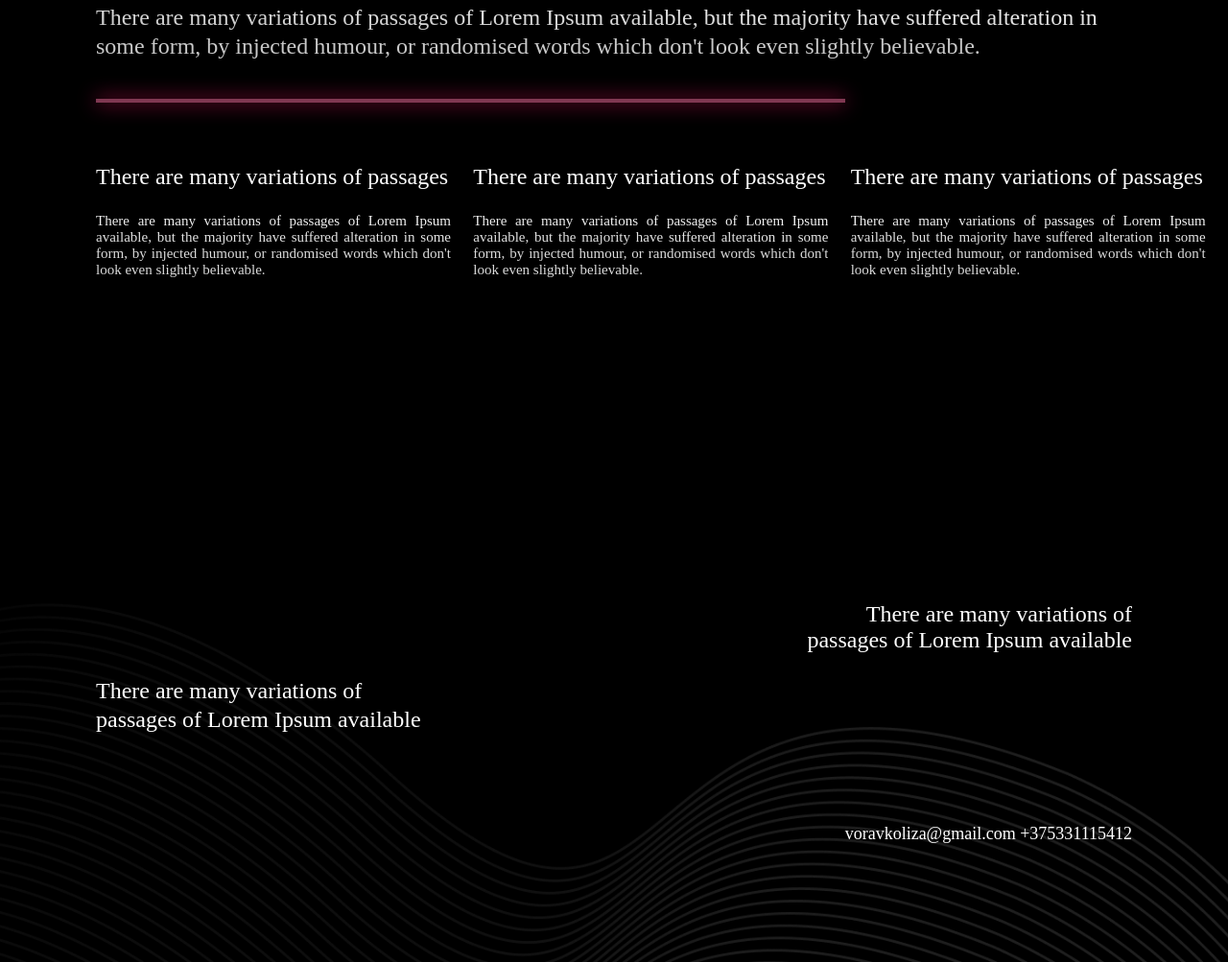
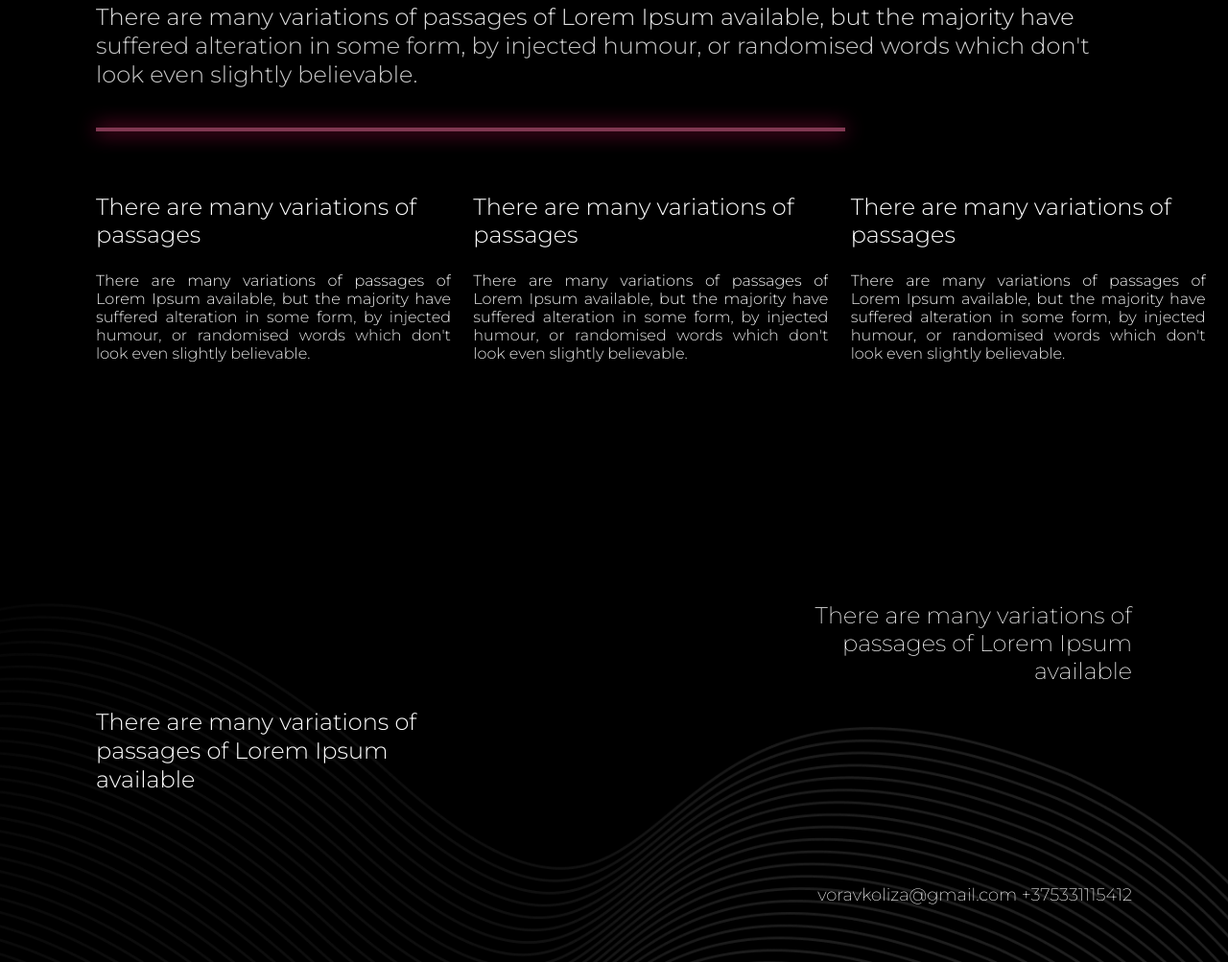
Before and after one commit to Voravko/ui-ux, a plain HTML site: page index.html in a window 1280 px wide. Shown: the part 1673-2676 px from the top of the page at 96% size. Drawn offline with Linux system fonts and the light colour scheme.

Commit message:
main page second

```diff
--- a/style.css
+++ b/style.css
@@ -1,5 +1,4 @@
-@import url('https://fonts.googleapis.com/css2?family=Montserrat:wght@100&display=swap');
-@import url('https://fonts.googleapis.com/css2?family=Montserrat:wght@100;200&display=swap');
+@import url('https://fonts.googleapis.com/css2?family=Montserrat:wght@200;300&display=swap');
 
 
 
@@ -89,7 +88,7 @@ header div
     margin-left: auto;
     margin-right: auto;
     width: 876px;
-    font-family: 'Geometria';
+    font-family: 'Montserrat', sans-serif;
     font-style: normal;
     font-weight: 300;
     font-size: 24px;
@@ -152,7 +151,7 @@ header div
 
 .discription-text
 {
-    font-family: 'Geometria';
+    font-family: 'Montserrat', sans-serif;
     font-style: normal;
     font-weight: 300;
     font-size: 24px;
@@ -191,7 +190,7 @@ header div
 .discription-cards-item-number
 {
     margin: 0;
-    font-family: 'Geometria';
+    font-family: 'Montserrat', sans-serif;
     font-style: normal;
     font-size: 64px;
     display: inline-flex;
@@ -199,7 +198,7 @@ header div
 }
 .discription-cards-item-called
 {
-    font-family: 'Geometria';
+    font-family: 'Montserrat', sans-serif;
     font-style: normal;
     font-size: 24px;
     display: inline-flex;
@@ -209,11 +208,9 @@ header div
 
 .discription-cards-item-text
 {
-    font-family: 'Geometria';
-    font-style: normal;
-    font-weight: 300;
-    font-size: 15px;
-    background: linear-gradient(181.02deg, rgba(255, 255, 255, 0.98) 0.88%, rgba(255, 255, 255, 0.859) 53.62%);
+    font-family: 'Montserrat', sans-serif;
+    font-size: 16px;
+    background: linear-gradient(181.02deg, rgba(255, 255, 255, 0.98) 0.88%, rgba(255, 255, 255, 0.908) 53.62%);
     -webkit-background-clip: text;
     -webkit-text-fill-color: transparent;
     text-align: justify;
@@ -234,7 +231,7 @@ header div
 
 .footer-text-one
 {
-    font-family: 'Geometria';
+    font-family: 'Montserrat', sans-serif;
     font-style: normal;
     font-weight: 500;
     font-size: 24px;
@@ -245,9 +242,9 @@ header div
 
 .footer-text-two
 {
-    font-family: 'Geometria';
+    font-family: 'Montserrat', sans-serif;
     font-style: normal;
-    font-weight: 300;
+    font-weight: 100;
     font-size: 24px;
     text-align: right;
     margin-left: auto;
@@ -257,7 +254,7 @@ header div
 
 .footer-text-three
 {
-    font-family: 'Geometria';
+    font-family: 'Montserrat', sans-serif;
     font-style: normal;
     font-weight: 100;
     font-size: 18px;
```
